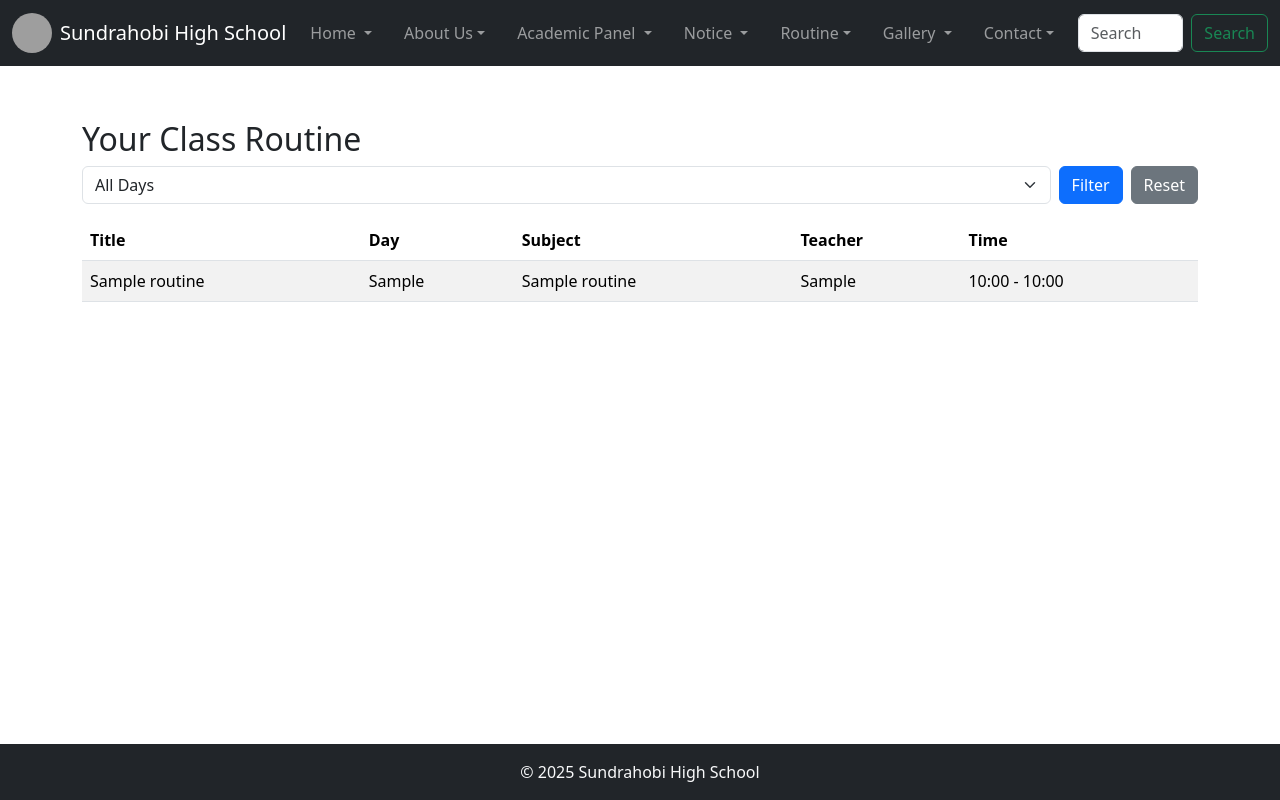
After one commit to nasirulwebdev/madrasha-school, a Django app: page /routine/student/ in a window 1280 px wide. The commit adds this page. Run offline with Django 5.2, Linux system fonts and the light colour scheme; a user stored in the database is signed in; tables that the repository leaves empty hold one stand-in row (values such as "Sample post"); grey boxes are pictures that could not be loaded.

Commit message:
Fixed template and URLs

```diff
--- a/School/settings.py
+++ b/School/settings.py
@@ -77,7 +77,7 @@ TEMPLATES = [
                 'django.template.context_processors.request',
                 'django.contrib.auth.context_processors.auth',
                 'django.contrib.messages.context_processors.messages',
-                 # ✅ এটা add করো
+                'routine.context_processors.class_options',
                 'gallery.context_processors.gallery_menu',
             ],
         },
--- a/Templates/base.html
+++ b/Templates/base.html
@@ -57,14 +57,18 @@
 
                 <!-- Home -->
                 <li class="nav-item dropdown">
-                    <a class="nav-link dropdown-toggle" href="#" data-bs-toggle="dropdown">Home</a>
+                    <a class="nav-link dropdown-toggle" href="#" data-bs-toggle="dropdown">
+                        Home
+                    </a>
                     <ul class="dropdown-menu">
                         <li><a class="dropdown-item" href="#">About</a></li>
-                        <li><a class="dropdown-item" href="#">Notice Board</a></li>
+                        <li><a class="dropdown-item" href="{% url 'notice:notice_list' %}">📢 Notice Board</a></li>
+                        <li><a class="dropdown-item" href="{% url 'gallery:gallery_home' %}#photos">🖼 Photos</a></li>
+                        <li><a class="dropdown-item" href="{% url 'gallery:gallery_home' %}#videos">🎥 Videos</a></li>
                         <li><a class="dropdown-item" href="#">Blog</a></li>
-                        <li><a class="dropdown-item" href="#">Gallery</a></li>
                     </ul>
                 </li>
+
 
                 <!-- About -->
                 <li class="nav-item dropdown">
@@ -110,20 +114,41 @@
 
                 <!-- Notice -->
                 <li class="nav-item dropdown">
-                    <a class="nav-link dropdown-toggle" href="#" data-bs-toggle="dropdown">Notice</a>
+                    <a class="nav-link dropdown-toggle" href="#" data-bs-toggle="dropdown">
+                        Notice
+                    </a>
+
                     <ul class="dropdown-menu">
-                        <li><a class="dropdown-item" href="#">All Notices</a></li>
+                        <li>
+                        <a class="dropdown-item" href="{% url 'notice:notice_list' %}">
+                            📢 All Notices
+                        </a>
+                        </li>
                     </ul>
-                </li>
+                    </li>
 
                 <!-- Routine -->
                 <li class="nav-item dropdown">
                     <a class="nav-link dropdown-toggle" href="#" data-bs-toggle="dropdown">Routine</a>
                     <ul class="dropdown-menu">
-                        <li><a class="dropdown-item" href="#">List Page</a></li>
-                        <li><a class="dropdown-item" href="#">Single Page</a></li>
+
+                        <!-- All Routine -->
+                        <li>
+                            <a class="dropdown-item" href="{% url 'routine:routine_list' %}">📃 All Routine</a>
+                        </li>
+
+                        <!-- Valid Classes only -->
+                        {% for class_name in class_options %}
+                        <li>
+                            <a class="dropdown-item" href="{% url 'routine:student_routine_list' %}?class={{ class_name }}">
+                                {{ class_name }}
+                            </a>
+                        </li>
+                        {% endfor %}
+
                     </ul>
                 </li>
+
 
                 <!-- Gallery -->
                 <li class="nav-item dropdown">
--- /dev/null
+++ b/Templates/routine/student_routine_list.html
@@ -0,0 +1,70 @@
+{% extends 'base.html' %}
+{% block content %}
+<h2>Your Class Routine</h2>
+
+<form method="GET" class="d-flex gap-2 mb-3">
+        <select name="day" class="form-select">
+            <option value="">All Days</option>
+            <option value="Saturday" {% if day_filter|default:"" == "Saturday" %}selected{% endif %}>Saturday</option>
+            <option value="Sunday" {% if day_filter|default:"" == "Sunday" %}selected{% endif %}>Sunday</option>
+            <option value="Monday" {% if day_filter|default:"" == "Monday" %}selected{% endif %}>Monday</option>
+            <option value="Tuesday" {% if day_filter|default:"" == "Tuesday" %}selected{% endif %}>Tuesday</option>
+            <option value="Wednesday" {% if day_filter|default:"" == "Wednesday" %}selected{% endif %}>Wednesday</option>
+            <option value="Thursday" {% if day_filter|default:"" == "Thursday" %}selected{% endif %}>Thursday</option>
+            <option value="Friday" {% if day_filter|default:"" == "Friday" %}selected{% endif %}>Friday</option>
+        </select>
+
+    <button class="btn btn-primary">Filter</button>
+    <a href="{% url 'routine:student_routine_list' %}" class="btn btn-secondary">Reset</a>
+</form>
+
+<table class="table table-striped">
+    <thead>
+        <tr>
+            <th>Title</th>
+            <th>Day</th>
+            <th>Subject</th>
+            <th>Teacher</th>
+            <th>Time</th>
+        </tr>
+    </thead>
+    <tbody>
+        {% for routine in routines %}
+        <tr>
+            <td>{{ routine.title }}</td>
+            <td>{{ routine.day }}</td>
+            <td>{{ routine.subject }}</td>
+            <td>{{ routine.teacher }}</td>
+            <td>{{ routine.start_time|time:"H:i" }} - {{ routine.end_time|time:"H:i" }}</td>
+        </tr>
+        {% empty %}
+        <tr>
+            <td colspan="5" class="text-center text-danger">No routines found</td>
+        </tr>
+        {% endfor %}
+    </tbody>
+</table>
+
+<!-- Pagination -->
+{% if page_obj.paginator.num_pages > 1 %}
+<nav aria-label="Routines pagination">
+    <ul class="pagination justify-content-center">
+        {% if page_obj.has_previous %}
+        <li class="page-item">
+            <a class="page-link" href="?page={{ page_obj.previous_page_number }}&search={{ search_query }}&day={{ day_filter }}">Previous</a>
+        </li>
+        {% endif %}
+        {% for num in page_obj.paginator.page_range %}
+        <li class="page-item {% if page_obj.number == num %}active{% endif %}">
+            <a class="page-link" href="?page={{ num }}&search={{ search_query }}&day={{ day_filter }}">{{ num }}</a>
+        </li>
+        {% endfor %}
+        {% if page_obj.has_next %}
+        <li class="page-item">
+            <a class="page-link" href="?page={{ page_obj.next_page_number }}&search={{ search_query }}&day={{ day_filter }}">Next</a>
+        </li>
+        {% endif %}
+    </ul>
+</nav>
+{% endif %}
+{% endblock %}
--- /dev/null
+++ b/routine/context_processors.py
@@ -0,0 +1,11 @@
+# routine/context_processors.py
+from .models import CLASS_CHOICES
+
+def class_options(request):
+    """
+    Returns a list of all valid classes (Class 1 - Class 12)
+    for the navbar dropdown.
+    Ignores database to prevent messy entries.
+    """
+    classes = [c[0] for c in CLASS_CHOICES]  # ['Class 1', 'Class 2', ... 'Class 12']
+    return {'class_options': classes}
--- a/routine/urls.py
+++ b/routine/urls.py
@@ -1,12 +1,14 @@
 # routine/urls.py
 from django.urls import path, include
 from . import views
+from .views import StudentRoutineListView
 
 
 app_name = 'routine'
 
 urlpatterns = [
     path('', views.routine_list, name='routine_list'),
+    path("student/", StudentRoutineListView.as_view(), name="student_routine_list"),  # Student view
     path('create/', views.routine_create, name='routine_create'),
     path('update/<int:pk>/', views.routine_update, name='routine_update'),
     path('delete/<int:pk>/', views.routine_delete, name='routine_delete'),
--- a/routine/views.py
+++ b/routine/views.py
@@ -3,6 +3,9 @@ from django.shortcuts import render, redirect, get_object_or_404
 from .models import Routine
 from .forms import RoutineForm
 from routine import models
+from django.views.generic import ListView
+from django.contrib.auth.decorators import login_required
+from django.utils.decorators import method_decorator
 from django.core.paginator import Paginator
 from django.db.models import Q
 
@@ -10,38 +13,77 @@ def routine_list(request):
     routines = Routine.objects.all().order_by('-created_at')
     return render(request, 'routine/routine_list.html', {'routines': routines})
 
-def routine_list(request):
-    # Get filter values from GET request
-    day_filter = request.GET.get('day', '')
-    class_filter = request.GET.get('class', '')
-    search_query = request.GET.get('search', '')
-    # Get all routines
-    routines = Routine.objects.all().order_by('-created_at')
+# Admin/Faculty
+class RoutineListView(ListView):
+    model = Routine
+    template_name = "routine/routine_list.html"
+    context_object_name = "routines"
+    paginate_by = 5
+    ordering = ["-created_at"]
 
-    # Apply filters if provided
-    if day_filter:
-        routines = routines.filter(day__iexact=day_filter)
-    if class_filter:
-        routines = routines.filter(class_name__iexact=class_filter)
-    if search_query:
-        routines = routines.filter(
-            models.Q(title__icontains=search_query) |
-            models.Q(subject__icontains=search_query)
-        )
+    def get_queryset(self):
+        qs = Routine.objects.all().order_by('-created_at')
+        search_query = self.request.GET.get("search", "")
+        class_filter = self.request.GET.get("class", "")
+        day_filter = self.request.GET.get("day", "")
 
-    # Pagination
-    paginator = Paginator(routines, 5)  # 5 per page
-    page_number = request.GET.get('page')
-    page_obj = paginator.get_page(page_number)
+        if day_filter:
+            qs = qs.filter(day__iexact=day_filter)
+        if class_filter:
+            qs = qs.filter(class_name__iexact=class_filter)
+        if search_query:
+            qs = qs.filter(
+                Q(title__icontains=search_query) |
+                Q(subject__icontains=search_query)
+            )
+        return qs
 
-    context = {
-        'routines': page_obj,      # template এ loop করার জন্য
-        'page_obj': page_obj,      # pagination links
-        'day_filter': day_filter,
-        'class_filter': class_filter,
-        'search_query': search_query,
-    }
-    return render(request, 'routine/routine_list.html', context)
+    def get_context_data(self, **kwargs):
+        context = super().get_context_data(**kwargs)
+        context["search_query"] = self.request.GET.get("search", "")
+        context["class_filter"] = self.request.GET.get("class", "")
+        context["day_filter"] = self.request.GET.get("day", "")
+        context["class_options"] = [f"Class {i}" for i in range(1, 13)]
+        return context
+
+# Student
+@method_decorator(login_required, name="dispatch")
+class StudentRoutineListView(ListView):
+    model = Routine
+    template_name = "routine/student_routine_list.html"
+    context_object_name = "routines"
+    paginate_by = 5
+    ordering = ["day", "start_time"]
+
+    def get_queryset(self):
+        class_filter = self.request.GET.get("class", None)
+        search_query = self.request.GET.get("search", "")
+        day_filter = self.request.GET.get("day", "")
+
+        qs = Routine.objects.all().order_by("day", "start_time")
+
+        if class_filter:
+            qs = qs.filter(class_name__iexact=class_filter)
+
+        if search_query:
+            qs = qs.filter(
+                Q(title__icontains=search_query) |
+                Q(subject__icontains=search_query) |
+                Q(teacher__icontains=search_query)
+            )
+
+        if day_filter:
+            qs = qs.filter(day__iexact=day_filter)
+
+        return qs
+
+    def get_context_data(self, **kwargs):
+        context = super().get_context_data(**kwargs)
+        context["search_query"] = self.request.GET.get("search", "")
+        context["day_filter"] = self.request.GET.get("day", "")
+        context["class_filter"] = self.request.GET.get("class", "")
+        context["class_options"] = [f"Class {i}" for i in range(1,13)]
+        return context
 
 def routine_create(request):
     if request.method == 'POST':
```
